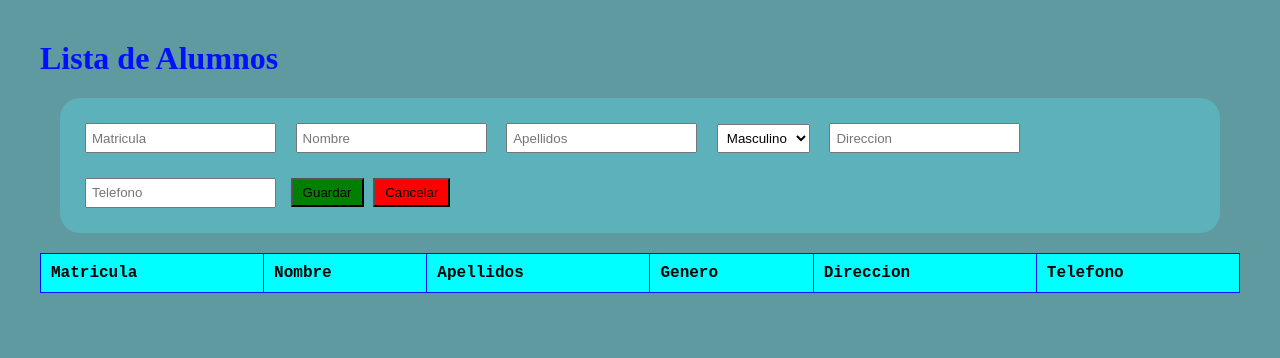
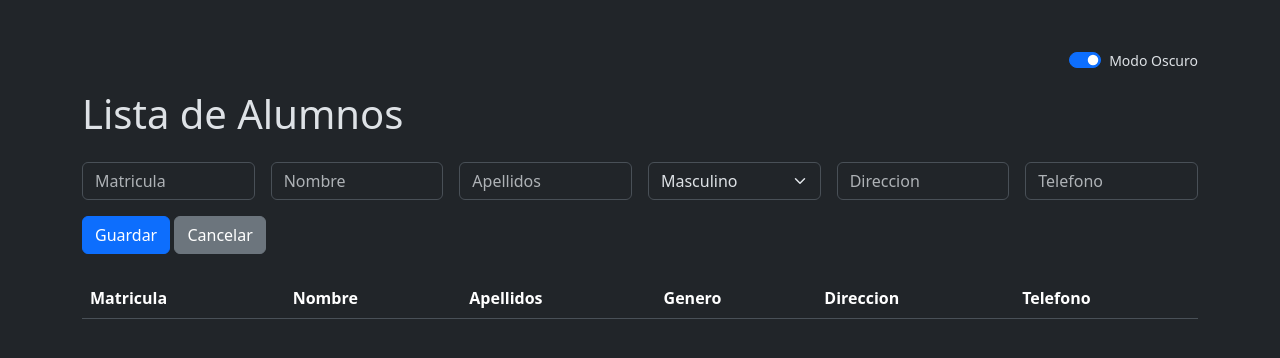
Before and after one commit to EkBalam/tarea1_desarrolloweb, a plain HTML site: page frontend/index.html in a window 1280 px wide. Drawn offline with nearby package versions, Linux system fonts and the light colour scheme; no server answers.

Commit message:
agregamos boostrap usando IA

```diff
--- a/frontend/app.js
+++ b/frontend/app.js
@@ -34,9 +34,9 @@ async function getEstudiantesPaginado(skip = 0, limit = 10){
             tabla.parentElement.appendChild(paginacion)
         }
         paginacion.innerHTML = `
-            <button ${!data.previous ? "disabled" : ""} id="back_btn">Anterior</button>
+            <button ${!data.previous ? "disabled" : ""} class="btn btn-outline-info" id="back_btn">Anterior</button>
             <span>${skip + 1} - ${Math.min(skip+limit, data.count)} de ${data.count}</span>
-            <button ${!data.next ? "disabled" : ""} id="next_btn">Siguiente</button>
+            <button ${!data.next ? "disabled" : ""} class="btn btn-outline-info" id="next_btn" >Siguiente</button>
         `;
 
         if(data.previous){
--- a/frontend/index.html
+++ b/frontend/index.html
@@ -1,52 +1,78 @@
 <!DOCTYPE html>
 <html>
     <head>
-            <title>Gestor de estudiantes</title>
-            <link rel="stylesheet" href="style.css">
+        <title>Gestor de estudiantes</title>
+        <link href="https://cdn.jsdelivr.net/npm/bootstrap@5.3.3/dist/css/bootstrap.min.css" rel="stylesheet">
+        <!--<link rel="stylesheet" href="style.css"> -->
     </head>
-    <body>
-        <h1>Lista de Alumnos</h1>
-        <p id="parrafo"></p>
-        <form id="formulario">
-            <input type="text" id="matricula" name="matricula" placeholder="Matricula">
-            <input type="text" id="nombre" name="name" placeholder="Nombre">
-            <input type="text" id="apellidos" name="apellidos" placeholder="Apellidos">
-            <select id="genero" name="genero">
-                <option value="Masculino">Masculino</option>
-                <option value="Femenino">Femenino</option>
-            </select>
-            <input type="text" id="direccion" name="direccion" placeholder="Direccion">
-            <input type="text" id="telefono" name="telefono" placeholder="Telefono">
-            <button type="submit" id="btn_guardar"> Guardar </button>
-            <button type="submit" id="btn_cancelar"> Cancelar </button>
+    <body class="container mt-5" data-bs-theme="dark">
+        <div class="d-flex justify-content-end mb-3">
+            <div class="form-check form-switch">
+                <input class="form-check-input" type="checkbox" id="toggleTheme" checked>
+                <label class="form-check-label small" for="toggleTheme" id="toggleLabel">Modo Oscuro</label>
+            </div>
+        </div>
+        <h1 class="mb-4">Lista de Alumnos</h1>
+        <form id="formulario" class="row g-3 mb-4">
+            <div class="col-md-2">
+                <input type="text" class="form-control" id="matricula" name="matricula" placeholder="Matricula">
+            </div>
+            <div class="col-md-2">
+                <input type="text" class="form-control" id="nombre" name="name" placeholder="Nombre">
+            </div>
+            <div class="col-md-2">
+                <input type="text" class="form-control" id="apellidos" name="apellidos" placeholder="Apellidos">
+            </div>
+            <div class="col-md-2">
+                <select class="form-select" id="genero" name="genero">
+                    <option value="Masculino">Masculino</option>
+                    <option value="Femenino">Femenino</option>
+                </select>
+            </div>
+            <div class="col-md-2">
+                <input type="text" class="form-control" id="direccion" name="direccion" placeholder="Direccion">
+            </div>
+            <div class="col-md-2">
+                <input type="text" class="form-control" id="telefono" name="telefono" placeholder="Telefono">
+            </div>
+            <div class="col-12">
+                <button type="submit" class="btn btn-primary" id="btn_guardar">Guardar</button>
+                <button type="button" class="btn btn-secondary" id="btn_cancelar">Cancelar</button>
+            </div>
         </form>
 
-        <table>
+        <table class="table table-striped table-hover">
             <thead>
                 <tr>
-                    <th> Matricula </th>
-                    <th> Nombre </th>
-                    <th> Apellidos </th>
-                    <th> Genero </th>
-                    <th> Direccion </th>
-                    <th> Telefono </th>
+                    <th>Matricula</th>
+                    <th>Nombre</th>
+                    <th>Apellidos</th>
+                    <th>Genero</th>
+                    <th>Direccion</th>
+                    <th>Telefono</th>
                 </tr>
             </thead>
             <tbody id="tabla_estudiantes">
-
+                <!-- Aquí se agregan los estudiantes -->
             </tbody>
-            <!--<tr>
-                <td> 000000 </td>
-                <td> SinNombre </td>
-                <td> NoTiene </td>
-                <td> ELLE </td>
-                <td> ALGUN LUGAR </td>
-                <td> 2334445555 </td>
-            </tr> -->
         </table>
 
     </body>
 
-    <script src="app.js">
+    <script src="app.js"></script>
+    <script>
+        const toggle = document.getElementById('toggleTheme');
+        const label = document.getElementById('toggleLabel');
+        const body = document.body;
+
+        toggle.addEventListener('change', () => {
+            if (toggle.checked) {
+                body.setAttribute('data-bs-theme', 'dark');
+                label.textContent = 'Modo Oscuro';
+            } else {
+                body.setAttribute('data-bs-theme', 'light');
+                label.textContent = 'Modo Claro';
+            }
+        });
     </script>
 </html>
```
